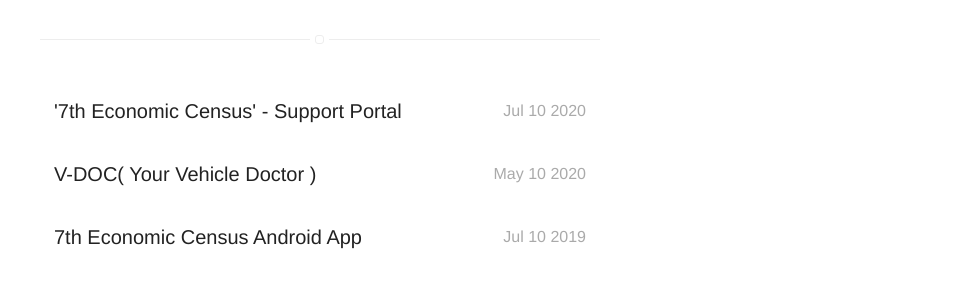
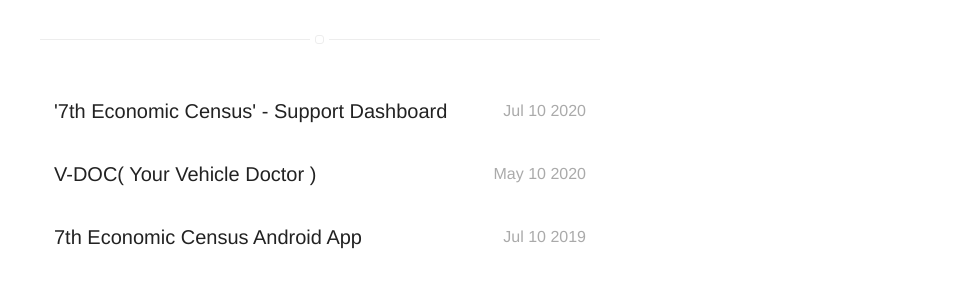
Before and after one commit to bhavya-arora/bhavya-arora.github.io, a Jekyll site: the page built from projects.html, in a window 1280 px wide. Shown: the part 415-706 px from the top of the page, without its empty margins (320-1280 px from the left). Built offline with Jekyll 4.4.1, drawn with Linux system fonts in a browser that asks for light colours.

Commit message:
Update 2020-01-10-ec_sms_info.markdown

```diff
--- a/_posts/2020-01-10-ec_sms_info.markdown
+++ b/_posts/2020-01-10-ec_sms_info.markdown
@@ -1,5 +1,5 @@
 ---
-title: "'7th Economic Census' - Support Portal"
+title: "'7th Economic Census' - Support Dashboard"
 layout: post
 date: 2020-07-10 22:10
 tag: Node.JS, Html, CSS, Jquery
@@ -18,11 +18,11 @@ author: Bhavya Arora
 externalLink: false
 ---
 
-Economic Census App Nav            |  Economic Census App Splash
+Economic Census Login            |  Economic Census App Dashboard - 1
 :-------------------------:|:-------------------------:
 ![Screenshot 2021-04-10 at 5 49 28 PM (2)](https://user-images.githubusercontent.com/30223933/114269751-41e69f80-9a26-11eb-98eb-eca53736ed88.png) |  ![Screenshot 2021-04-10 at 5 53 42 PM (2)](https://user-images.githubusercontent.com/30223933/114269756-43b06300-9a26-11eb-86fa-2f3e044b38b2.png)
 
-Economic Census App Nav            |  Economic Census App Splash
+Economic Census App Dashboard - 2            |  Economic Census App Dashboard - 3
 :-------------------------:|:-------------------------:
 ![Screenshot 2021-04-10 at 5 54 21 PM (2)](https://user-images.githubusercontent.com/30223933/114269758-457a2680-9a26-11eb-89d5-e1f648a30693.png) |  ![Screenshot 2021-04-10 at 5 54 26 PM (2)](https://user-images.githubusercontent.com/30223933/114269760-4612bd00-9a26-11eb-957e-62e5e810dcb0.png)
 
```
